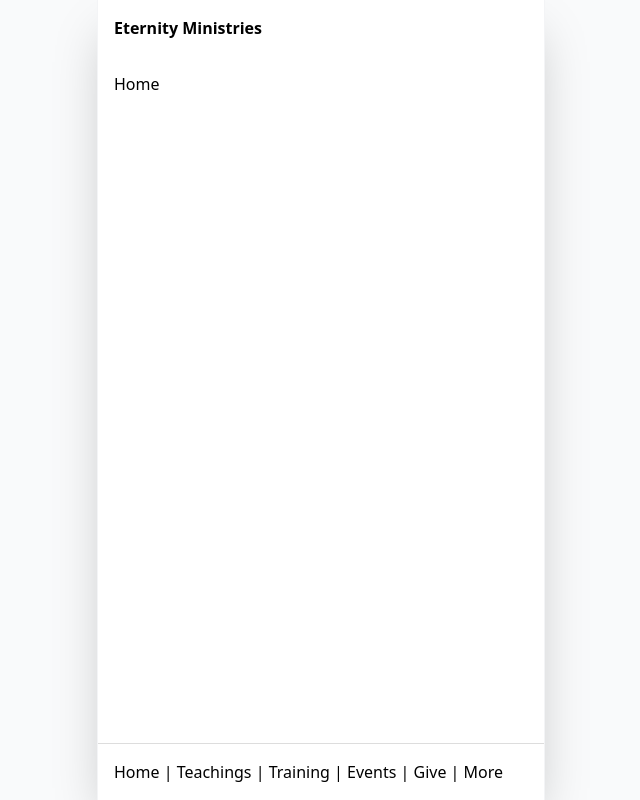
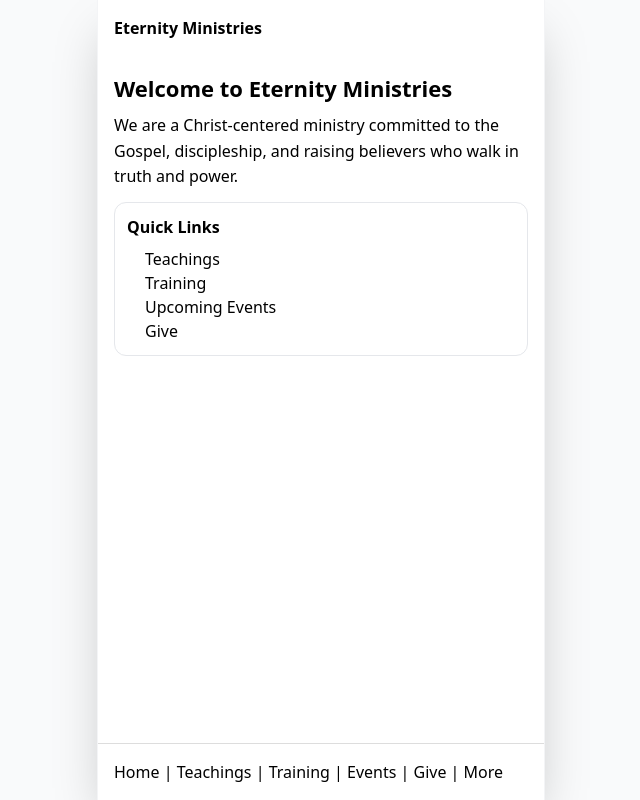
Before and after one commit to ophelcs/eternitymin, a React (Vite) app: page / in a window 1280 px wide. Shown: the whole page, without its empty margins (319-959 px from the left). Built offline with nearby package versions, Linux system fonts and the light colour scheme.

Commit message:
Revamp HomeView layout and content

```diff
--- a/views/Home.tsx
+++ b/views/Home.tsx
@@ -1,5 +1,33 @@
 import React from "react";
 
 export default function HomeView() {
-  return <div style={{ padding: "1rem" }}>Home</div>;
+  return (
+    <div style={{ padding: "16px" }}>
+      <h2 style={{ fontSize: "22px", fontWeight: 700, marginBottom: "8px" }}>
+        Welcome to Eternity Ministries
+      </h2>
+
+      <p style={{ fontSize: "16px", lineHeight: 1.6, marginBottom: "12px" }}>
+        We are a Christ-centered ministry committed to the Gospel, discipleship,
+        and raising believers who walk in truth and power.
+      </p>
+
+      <div
+        style={{
+          border: "1px solid #e5e7eb",
+          borderRadius: "12px",
+          padding: "12px",
+          background: "#ffffff",
+        }}
+      >
+        <strong>Quick Links</strong>
+        <ul style={{ marginTop: "8px", paddingLeft: "18px" }}>
+          <li>Teachings</li>
+          <li>Training</li>
+          <li>Upcoming Events</li>
+          <li>Give</li>
+        </ul>
+      </div>
+    </div>
+  );
 }
```
